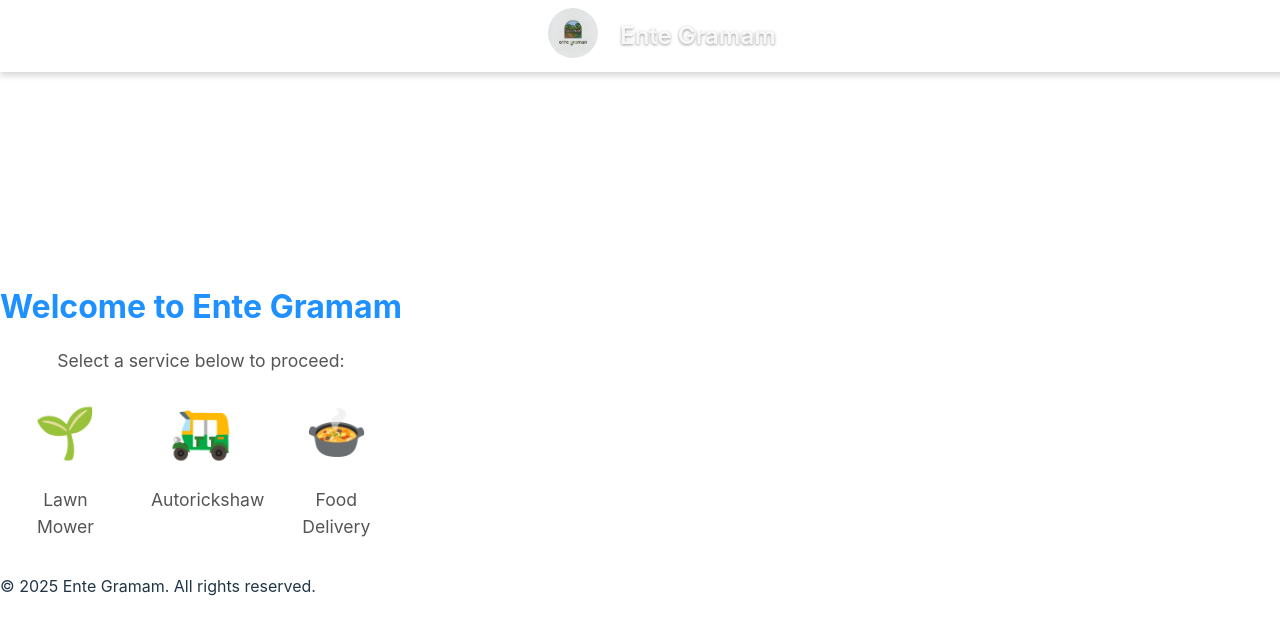
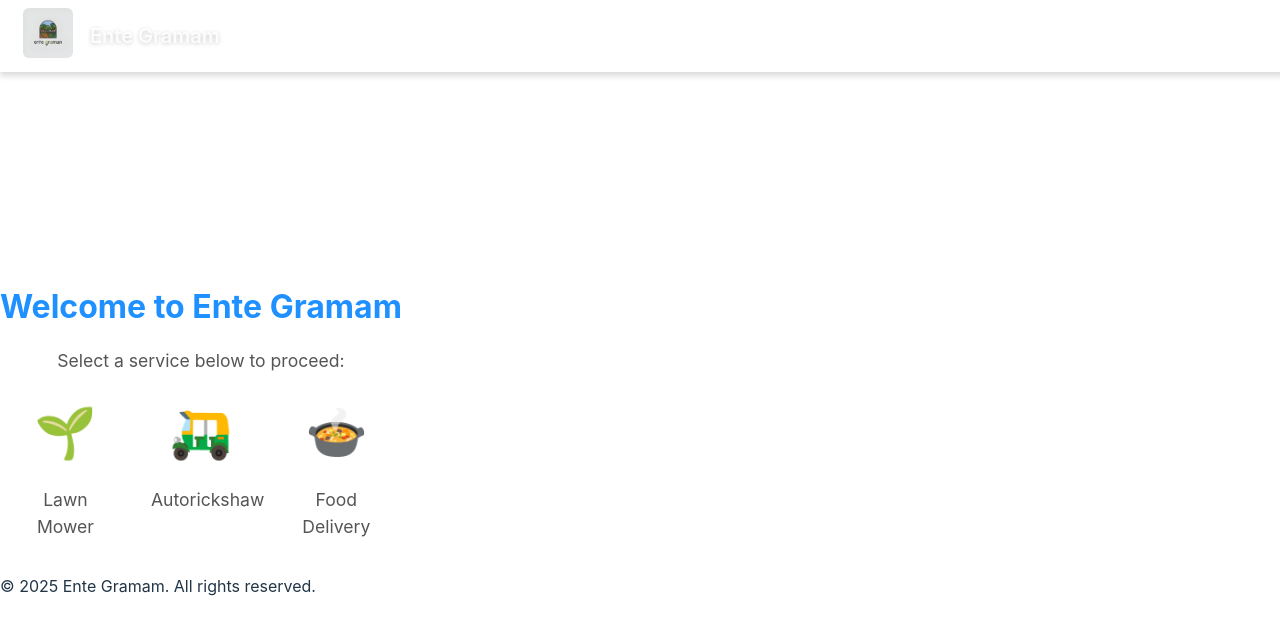
Before and after one commit to code-ninja-labs/ente-gramam1, a React (Vite) app: page / in a window 1280 px wide. Shown: the top 634 px of the page. Built offline with nearby package versions, Linux system fonts and the light colour scheme.

Commit message:
Update Nav.css

```diff
--- a/src/components/Nav/Nav.css
+++ b/src/components/Nav/Nav.css
@@ -1,44 +1,49 @@
-/* Nav.css - Glassmorphic Navigation Bar Styles */
+/* Nav.css - Fully Transparent Navigation Bar with Glassmorphism */
 
+/* NAVBAR STYLES */
 .navbar {
-  position: fixed; /* Stick to the top */
+  position: fixed; /* Stick to the top of the viewport */
   top: 0;
   left: 0;
-  width: 100%; /* Full-width bar */
-  height: 70px; /* Increased height for better design */
-  background: rgba(255, 255, 255, 0.1); /* Very light transparent background */
-  backdrop-filter: blur(10px); /* Add frosted glass effect */
-  -webkit-backdrop-filter: blur(10px); /* Safari compatibility */
-  border: 1px solid rgba(255, 255, 255, 0.18); /* Subtle border for glass effect */
-  z-index: 1000; /* Ensure it stays above other elements */
+  width: 100%; /* Full-width */
+  height: 70px; /* Adjust height for a better visual */
+  background: transparent; /* Completely transparent */
+  backdrop-filter: blur(12px); /* Frosted glass blur effect */
+  -webkit-backdrop-filter: blur(12px); /* For Safari support */
+  border: 1px solid rgba(255, 255, 255, 0.2); /* Subtle border for glassmorphism */
+  z-index: 1000; /* Stays above other elements */
+  box-shadow: 0px 4px 6px rgba(0, 0, 0, 0.15); /* Add light shadow for depth */
   display: flex;
-  align-items: center; /* Vertical alignment of content */
-  justify-content: center; /* Center the entire navbar elements */
-  box-shadow: 0px 4px 6px rgba(0, 0, 0, 0.15); /* Add shadow for depth */
-  transition: 0.3s all ease-in-out; /* Smooth animations */
-  padding: 0 20px; /* Add padding for a cleaner look */
+  align-items: center; /* Vertically align items */
+  justify-content: flex-start; /* Move items to the left side */
+  padding: 0 20px; /* Padding for spacing */
+  transition: 0.3s all ease-in-out; /* Smooth transitions for hover effects */
 }
 
+/* CONTAINER STYLES */
 .navbar-container {
-  display: flex; /* Set flex for logo and title */
-  align-items: center; /* Align logo and title vertically */
-  justify-content: center; /* Set even spacing horizontally */
-  gap: 20px; /* Space between logo and title elements */
+  display: flex; /* Set flexbox for alignment */
+  flex-direction: row; /* Ensure items are horizontally aligned */
+  align-items: center; /* Vertically align */
+  justify-content: flex-start; /* Align everything to the left */
+  gap: 15px; /* Add spacing between logo and text */
 }
 
+/* LOGO STYLES */
 .navbar-logo img {
-  width: 50px; /* Resize the width of the logo */
-  height: 50px; /* Keep height proportional */
-  object-fit: cover; /* Ensure it doesn't stretch */
-  border-radius: 50%; /* Make logo circular */
-  border: 2px solid rgba(255, 255, 255, 0.3); /* Add a border for contrast */
-  box-shadow: 0 0 10px rgba(255, 255, 255, 0.3); /* Highlight the logo with glow */
+  width: 50px; /* Adjust logo to desired size */
+  height: 50px; /* Keep it proportional */
+  object-fit: cover; /* Ensure it doesn't distort */
+  border-radius: 15%; /* Rounded square effect */
+  border: 2px solid rgba(255, 255, 255, 0.5); /* Subtle border for logo */
+  box-shadow: 0px 4px 6px rgba(255, 255, 255, 0.3); /* Add glow around logo */
 }
 
+/* TITLE TEXT STYLES */
 .navbar-title {
-  font-size: 24px; /* Increase the font for better readability */
-  font-weight: 600; /* Medium weight for a professional look */
-  color: rgba(255, 255, 255, 0.9); /* Slightly transparent white for better effect */
-  text-shadow: 0 1px 3px rgba(0, 0, 0, 0.4); /* Text shadow for contrast */
-  margin: 0; /* No margin around text */
+  font-size: 20px; /* Adjust text size */
+  font-weight: 600; /* Semi-bold for readability */
+  color: rgba(255, 255, 255, 0.85); /* Slightly transparent for glassy look */
+  text-shadow: 0px 1px 4px rgba(0, 0, 0, 0.2); /* Light shadow for better contrast */
+  margin: 0; /* Ensure no extra space around text */
 }
```
